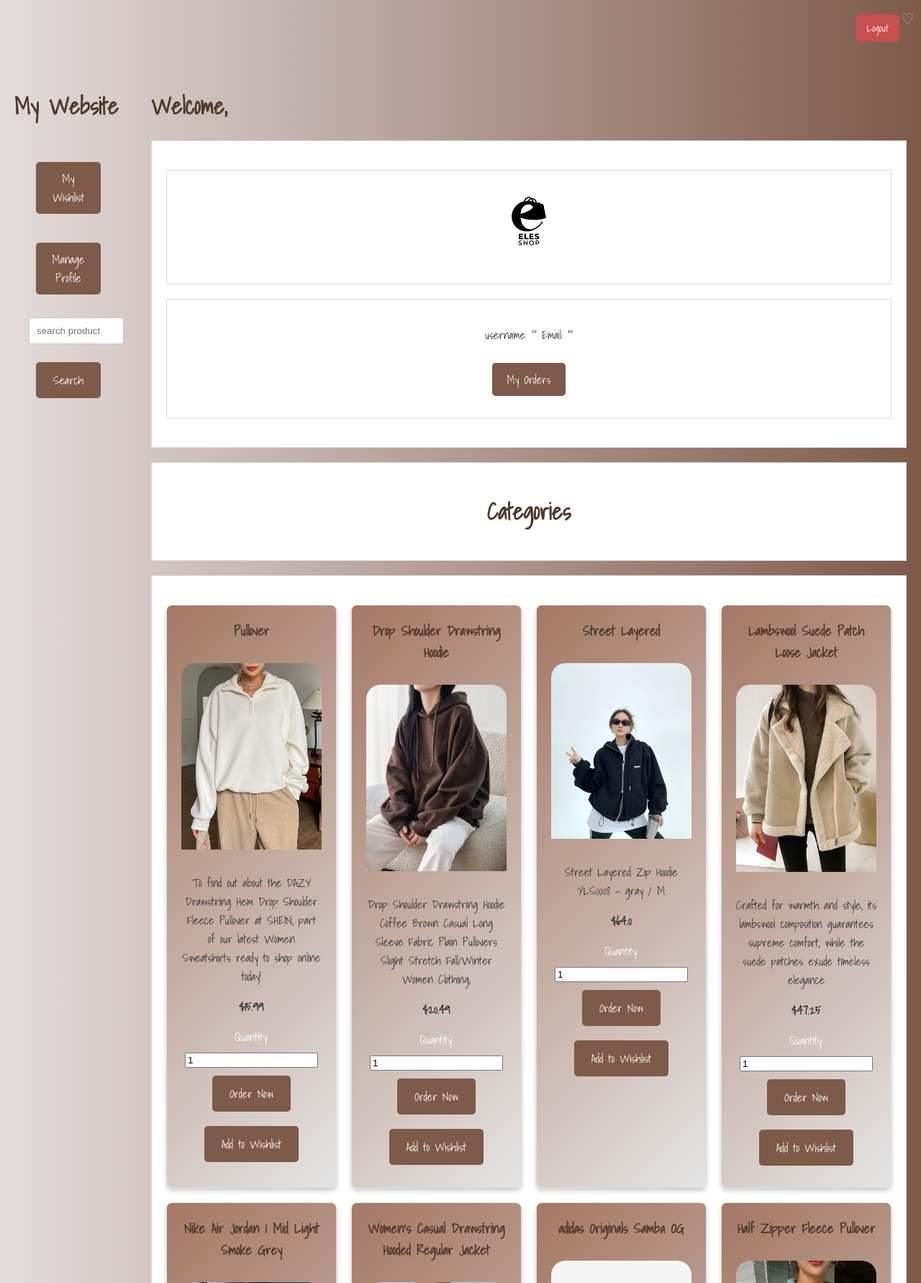
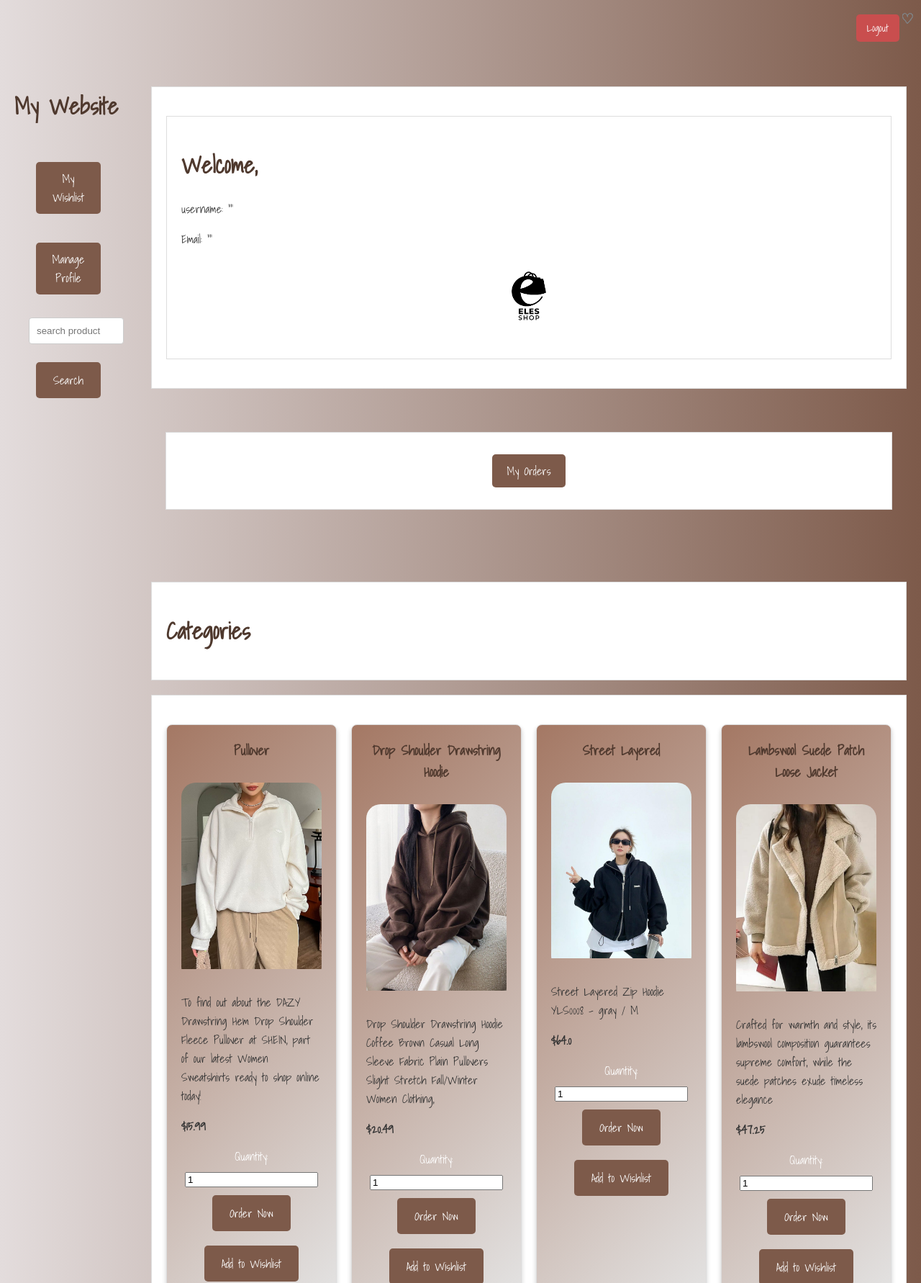
Before and after one commit to ElesShakiba/online_store, a Flask app: page /products in a window 1280 px wide. Shown: the top 1782 px of the page at 72% size. Run offline with Flask 3, Linux system fonts and the light colour scheme; data comes from the database, SQL or seed files in the repository; some web fonts are replaced.

Commit message:
update user dashboard

```diff
--- a/templates/user_dashboard.html
+++ b/templates/user_dashboard.html
@@ -135,6 +135,7 @@
 
         .main-content h1 {
             color: #4f392e;
+            text-align: left;
         }
 
         .card {
@@ -156,7 +157,7 @@
 
         .card p {
             color: #333;
-            text-align: center;
+            text-align: left;
 
         }
 
@@ -880,18 +881,6 @@
     </style>
 </head>
 
-
-
-
-
-
-
-
-
-
-
-
-
 <body>
     <div class="main-content">
         <h1> My Website </h1>
@@ -951,26 +940,36 @@
     </div>
     <div class="main-content">
         <button class="btn logout" onclick="logout()">Logout</button>
-        <h1>Welcome,{{ session['username'] }}</h1>
+
         <!-- Profile Section -->
         <div class="card">
+
+
             <div class="card">
+                <h1>Welcome,{{ session['username'] }}</h1>
+
+
+                <p>username: "{{ session['username'] }}" </p>
+                <p>Email: "{{ session['email'] }}"</p>
+
                 <img src="{{ url_for('static', filename='images/user-icon.png') }}" alt="Account Icon">
+                <!-- Orders Section -->
+                <div>
+                </div>
+            </div>
         </div>
 
+        <!-- دکمه باز و بسته کردن -->
+        <div class="main-content">
             <div class="card">
-
-                <p>username: "{{ session['username'] }}" Email: "{{ session['email'] }}"</p>
+                <button id="toggleOrdersBtn" class="btn btn-primary">My Orders</button>
+            </div>
+        </div>
 
 
 
+        <div class="main-content">
 
-
-                <!-- Orders Section -->
-
-
-                <!-- دکمه باز و بسته کردن -->
-                <button id="toggleOrdersBtn" class="btn btn-primary">My Orders</button>
 
             <!-- لیست سفارشات -->
             <div id="ordersList" style="display: none; margin-top: 20px;">
@@ -996,8 +995,8 @@
                             <td>{{ order['quantity'] }}</td>
 
                             <td>${{ order['quantity'] * order['product_price'] }}</td>
-                                <td><img src="{{ url_for('static', filename=order['image_path'])}}" alt="Image"
-                                        width="100"></td>
+                            <td><img src="{{ url_for('static', filename=order['image_path'])}}" alt="Image" width="100">
+                            </td>
                             <td>
                                 <div class="progress-bar">
                                     <div class="progress" data-status="{{ order['status'] }}"></div>
@@ -1028,7 +1027,7 @@
                     <a href="/payment_gateway" class="payment-button">Proceed to Payment</a>
                 </div>
             </div>
-            </div>
+
 
 
 
```
Lines whose indentation alone changed are shown as unchanged.
